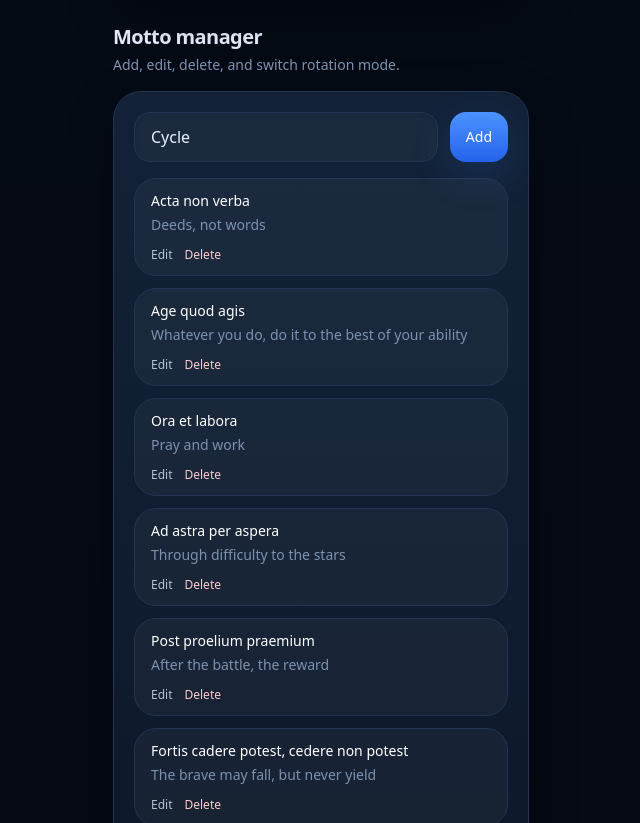
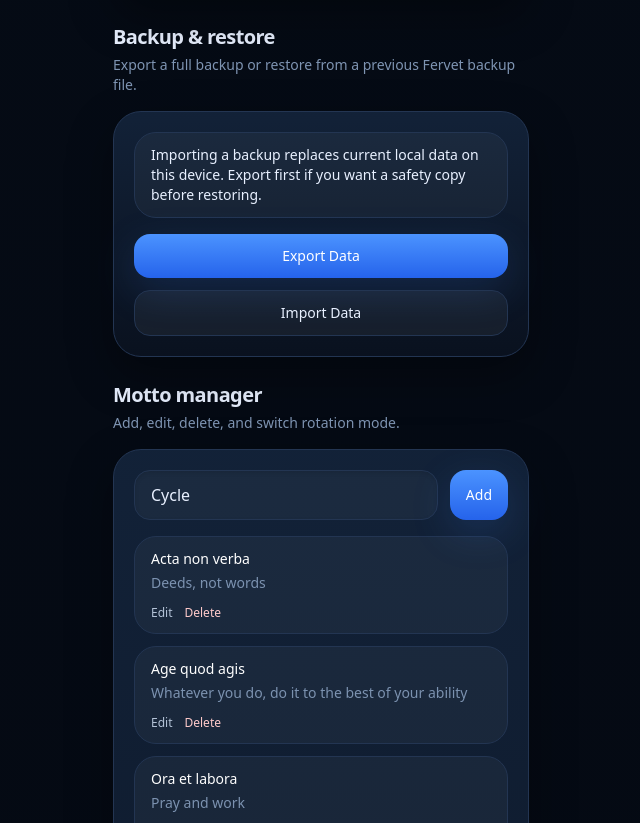
Before and after one commit to Cavary7/FERVET, a Next.js app: page /progress in a window 1280 px wide. Shown: the part 3791-4614 px from the top of the page, without its empty margins (319-959 px from the left). Built offline with nearby package versions, Linux system fonts and the light colour scheme.

Commit message:
Add backup export and restore system

```diff
--- a/src/components/progress-screen.tsx
+++ b/src/components/progress-screen.tsx
@@ -1,7 +1,9 @@
 "use client";
 
-import { useState } from "react";
+import type { ChangeEvent } from "react";
+import { useRef, useState } from "react";
 import { CartesianGrid, Line, LineChart, ResponsiveContainer, Tooltip, XAxis, YAxis } from "recharts";
+import { BACKUP_APP_NAME, createBackupPayload, isValidBackupPayload } from "@/lib/backup";
 import { RUN_TYPES } from "@/lib/constants";
 import { formatDurationSeconds, todayKey } from "@/lib/date";
 import {
@@ -32,6 +34,9 @@ export function ProgressScreen() {
   const { state, actions } = useAppStore();
   const [editingTaskId, setEditingTaskId] = useState<string | null>(null);
   const [deletingTaskId, setDeletingTaskId] = useState<string | null>(null);
+  const [backupMessage, setBackupMessage] = useState<string | null>(null);
+  const [backupError, setBackupError] = useState<string | null>(null);
+  const fileInputRef = useRef<HTMLInputElement | null>(null);
   const weight = getWeightSummary(state);
   const waist = getWaistSummary(state);
   const languageSummaries = getLanguageSummaries(state);
@@ -41,6 +46,64 @@ export function ProgressScreen() {
   const runningBests = getAutoDetectedRunningBests(state);
   const editingTask = state.tasks.find((task) => task.id === editingTaskId);
   const deletingTask = state.tasks.find((task) => task.id === deletingTaskId);
+
+  function exportData() {
+    try {
+      const payload = createBackupPayload(state);
+      const blob = new Blob([JSON.stringify(payload, null, 2)], {
+        type: "application/json",
+      });
+      const url = window.URL.createObjectURL(blob);
+      const link = document.createElement("a");
+      const date = new Date().toISOString().slice(0, 10);
+      link.href = url;
+      link.download = `fervet-backup-${date}.json`;
+      document.body.appendChild(link);
+      link.click();
+      link.remove();
+      window.URL.revokeObjectURL(url);
+      setBackupError(null);
+      setBackupMessage("Backup exported.");
+    } catch {
+      setBackupMessage(null);
+      setBackupError("Export failed. Please try again.");
+    }
+  }
+
+  async function importData(event: ChangeEvent<HTMLInputElement>) {
+    const file = event.target.files?.[0];
+    if (!file) return;
+    try {
+      const text = await file.text();
+      const parsed = JSON.parse(text) as unknown;
+      if (!isValidBackupPayload(parsed)) {
+        setBackupMessage(null);
+        setBackupError(`That file is not a valid ${BACKUP_APP_NAME} backup.`);
+        event.target.value = "";
+        return;
+      }
+      const proceed = window.confirm(
+        "Restoring a backup will replace your current local Fervet data on this device. Continue?",
+      );
+      if (!proceed) {
+        event.target.value = "";
+        return;
+      }
+      const result = actions.importAppState(parsed.data);
+      if (!result.ok) {
+        setBackupMessage(null);
+        setBackupError(result.error ?? "Import failed.");
+      } else {
+        setBackupError(null);
+        setBackupMessage("Backup restored successfully.");
+      }
+    } catch {
+      setBackupMessage(null);
+      setBackupError("Import failed. Make sure the file is a valid Fervet backup JSON.");
+    } finally {
+      event.target.value = "";
+    }
+  }
 
   function promptUpdateLanguageLog(logId: string, minutes: number, note?: string) {
     const nextMinutes = window.prompt("Edit minutes", String(minutes));
@@ -502,6 +565,46 @@ export function ProgressScreen() {
         </section>
 
         <section>
+          <SectionTitle
+            title="Backup & restore"
+            subtitle="Export a full backup or restore from a previous Fervet backup file."
+          />
+          <Card className="space-y-4">
+            <div className="rounded-[22px] border border-white/8 bg-white/[0.04] px-4 py-3">
+              <p className="text-sm text-muted/88">
+                Importing a backup replaces current local data on this device. Export first if you want a safety copy before restoring.
+              </p>
+            </div>
+            <div className="grid gap-3">
+              <PillButton onClick={exportData}>Export Data</PillButton>
+              <PillButton
+                onClick={() => fileInputRef.current?.click()}
+                variant="ghost"
+              >
+                Import Data
+              </PillButton>
+              <input
+                accept="application/json,.json"
+                className="hidden"
+                onChange={importData}
+                ref={fileInputRef}
+                type="file"
+              />
+            </div>
+            {backupMessage ? (
+              <div className="rounded-[18px] border border-blue-400/18 bg-blue-500/10 px-4 py-3 text-sm text-blue-100">
+                {backupMessage}
+              </div>
+            ) : null}
+            {backupError ? (
+              <div className="rounded-[18px] border border-red-400/12 bg-red-500/10 px-4 py-3 text-sm text-red-100">
+                {backupError}
+              </div>
+            ) : null}
+          </Card>
+        </section>
+
+        <section>
           <SectionTitle title="Motto manager" subtitle="Add, edit, delete, and switch rotation mode." />
           <Card className="space-y-4">
             <div className="grid grid-cols-[1fr_auto] gap-3">
--- /dev/null
+++ b/src/lib/backup.ts
@@ -0,0 +1,31 @@
+import { AppState } from "@/lib/types";
+
+export const BACKUP_APP_NAME = "Fervet";
+export const BACKUP_VERSION = 1;
+
+export type AppBackup = {
+  app: typeof BACKUP_APP_NAME;
+  version: typeof BACKUP_VERSION;
+  exportedAt: string;
+  data: AppState;
+};
+
+export function createBackupPayload(state: AppState): AppBackup {
+  return {
+    app: BACKUP_APP_NAME,
+    version: BACKUP_VERSION,
+    exportedAt: new Date().toISOString(),
+    data: state,
+  };
+}
+
+export function isValidBackupPayload(input: unknown): input is AppBackup {
+  if (!input || typeof input !== "object") return false;
+  const current = input as Partial<AppBackup>;
+  return (
+    current.app === BACKUP_APP_NAME &&
+    typeof current.version === "number" &&
+    typeof current.exportedAt === "string" &&
+    Boolean(current.data && typeof current.data === "object")
+  );
+}
--- a/src/lib/store.tsx
+++ b/src/lib/store.tsx
@@ -535,6 +535,7 @@ type StoreContextValue = {
     addGoal: (goal: Goal) => void;
     updateGoal: (goalId: string, updates: Partial<Goal>) => void;
     deleteGoal: (goalId: string) => void;
+    importAppState: (input: unknown) => { ok: boolean; error?: string };
     addMotto: (latin: string, english: string) => void;
     updateMotto: (mottoId: string, latin: string, english: string) => void;
     deleteMotto: (mottoId: string) => void;
@@ -1231,6 +1232,15 @@ export function StoreProvider({ children }: { children: ReactNode }) {
           goals: current.goals.filter((goal) => goal.id !== goalId),
         }));
       },
+      importAppState(input: unknown) {
+        try {
+          const nextState = normalizeState(input);
+          setState(nextState);
+          return { ok: true };
+        } catch {
+          return { ok: false, error: "Invalid backup data." };
+        }
+      },
       addMotto(latin: string, english: string) {
         const trimmedLatin = latin.trim();
         const trimmedEnglish = english.trim();
@@ -1291,3 +1301,7 @@ export function useAppStore() {
   }
   return context;
 }
+
+export function normalizeImportedState(input: unknown) {
+  return normalizeState(input);
+}
```
